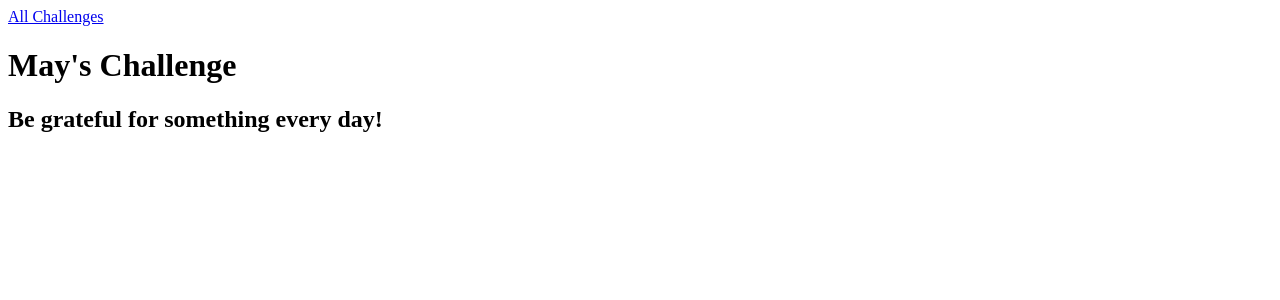
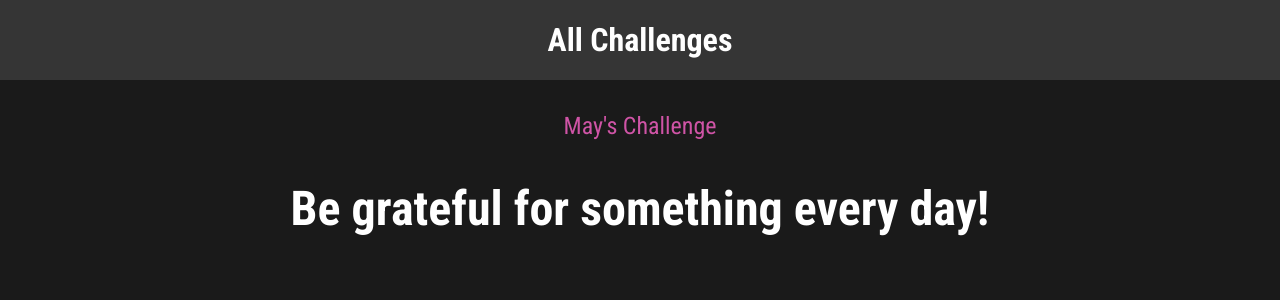
Before and after one commit to Cannon-Cole/monthly-challenges, a Django app: page /challenges/may in a window 1280 px wide. Shown: the top 300 px of the page. Run offline with Django 4.2, Linux system fonts and the light colour scheme.

Commit message:
Added CSS

```diff
--- /dev/null
+++ b/challenges/static/challenges/challenge.css
@@ -0,0 +1,22 @@
+h1,
+h2 {
+  text-align: center;
+  color: white;
+}
+
+h1 {
+  font-size: 1.5rem;
+  margin: 2rem 0 1rem 0;
+  font-weight: normal;
+  color: #cf54a6;
+}
+
+h2 {
+  font-size: 3rem;
+  font-weight: bold;
+}
+
+.fallback {
+  text-align: center;
+  color: white;
+}
--- /dev/null
+++ b/challenges/static/challenges/header.css
@@ -0,0 +1,25 @@
+header {
+  width: 100%;
+  height: 5rem;
+  background-color: #353535;
+}
+
+header nav {
+  width: 100%;
+  height: 100%;
+  display: flex;
+  justify-content: center;
+  align-items: center;
+}
+
+header nav a {
+  color: white;
+  font-size: 2rem;
+  font-weight: bold;
+  text-decoration: none;
+}
+
+header nav a:hover,
+header nav a:active {
+  color: #cf54a6;
+}
--- a/challenges/templates/challenges/challenge.html
+++ b/challenges/templates/challenges/challenge.html
@@ -1,9 +1,13 @@
 {% extends "base.html" %}
+{% load static %}
+
+{% block css_files %}
+    <link rel="stylesheet" href="{% static "challenges/challenge.css" %}">
+    <link rel="stylesheet" href="{% static "challenges/header.css" %}">
+{% endblock %}
 
 {% block page_title %}
-
-{{ month_name|title }}
-
+    {{ month_name|title }}
 {% endblock %}
 
 {% block content %}
--- a/challenges/templates/challenges/index.html
+++ b/challenges/templates/challenges/index.html
@@ -1,4 +1,10 @@
 {% extends "base.html" %}
+{% load static %}
+
+{% block css_files %}
+    <link rel="stylesheet" href="{% static "challenges/challenges.css" %}">
+    <link rel="stylesheet" href="{% static "challenges/header.css" %}">
+{% endblock %}
 
 {% block page_title %}
 All Challenges
--- a/monthly_challenges/settings.py
+++ b/monthly_challenges/settings.py
@@ -129,6 +129,10 @@ USE_TZ = True
 
 STATIC_URL = 'static/'
 
+STATICFILES_DIRS = [
+    BASE_DIR / "static"
+]
+
 # Default primary key field type
 # https://docs.djangoproject.com/en/4.0/ref/settings/#default-auto-field
 
--- /dev/null
+++ b/static/styles.css
@@ -0,0 +1,10 @@
+@import url('https://fonts.googleapis.com/css2?family=Roboto+Condensed:wght@400;700&display=swap');
+
+html {
+  font-family: 'Roboto Condensed', sans-serif;
+}
+
+body {
+  margin: 0;
+  background-color: #1a1a1a;
+}
--- a/templates/base.html
+++ b/templates/base.html
@@ -1,12 +1,16 @@
+{% load static %}
+
 <!DOCTYPE html>
 <html lang="en">
   <head>
     <meta charset="UTF-8" />
     <meta http-equiv="X-UA-Compatible" content="IE=edge" />
     <meta name="viewport" content="width=device-width, initial-scale=1.0" />
-    <title>{% block page_title %}My Challneges{% endblock %}</title>
+    <title>{% block page_title %}My Challenges{% endblock %}</title>
+    <link rel="stylesheet" href="{% static "styles.css" %}">
+    {% block css_files %}{% endblock %}
   </head>
   <body>
-    {% block content %} {% endblock %}
+    {% block content %}{% endblock %}
   </body>
 </html>
```
